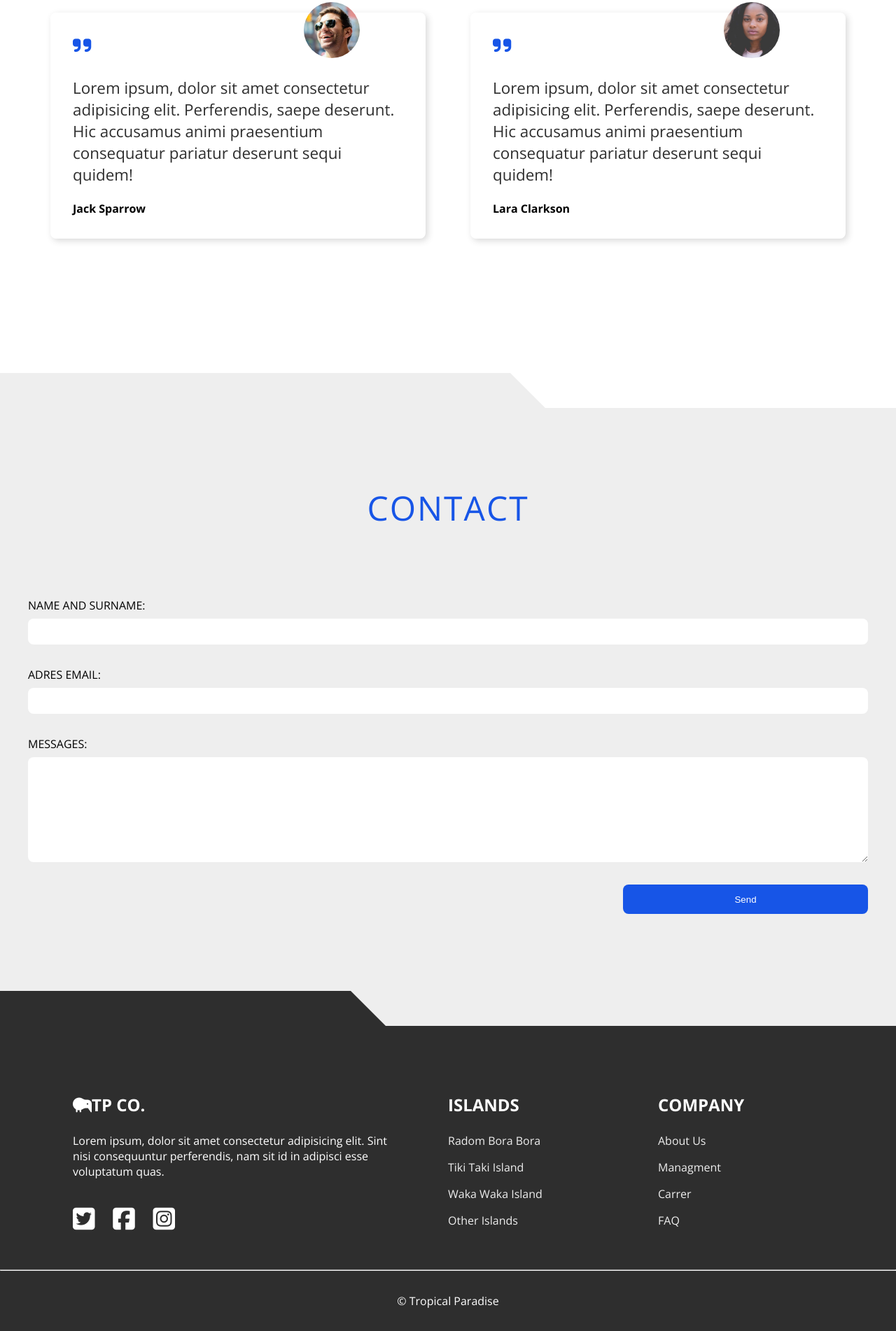
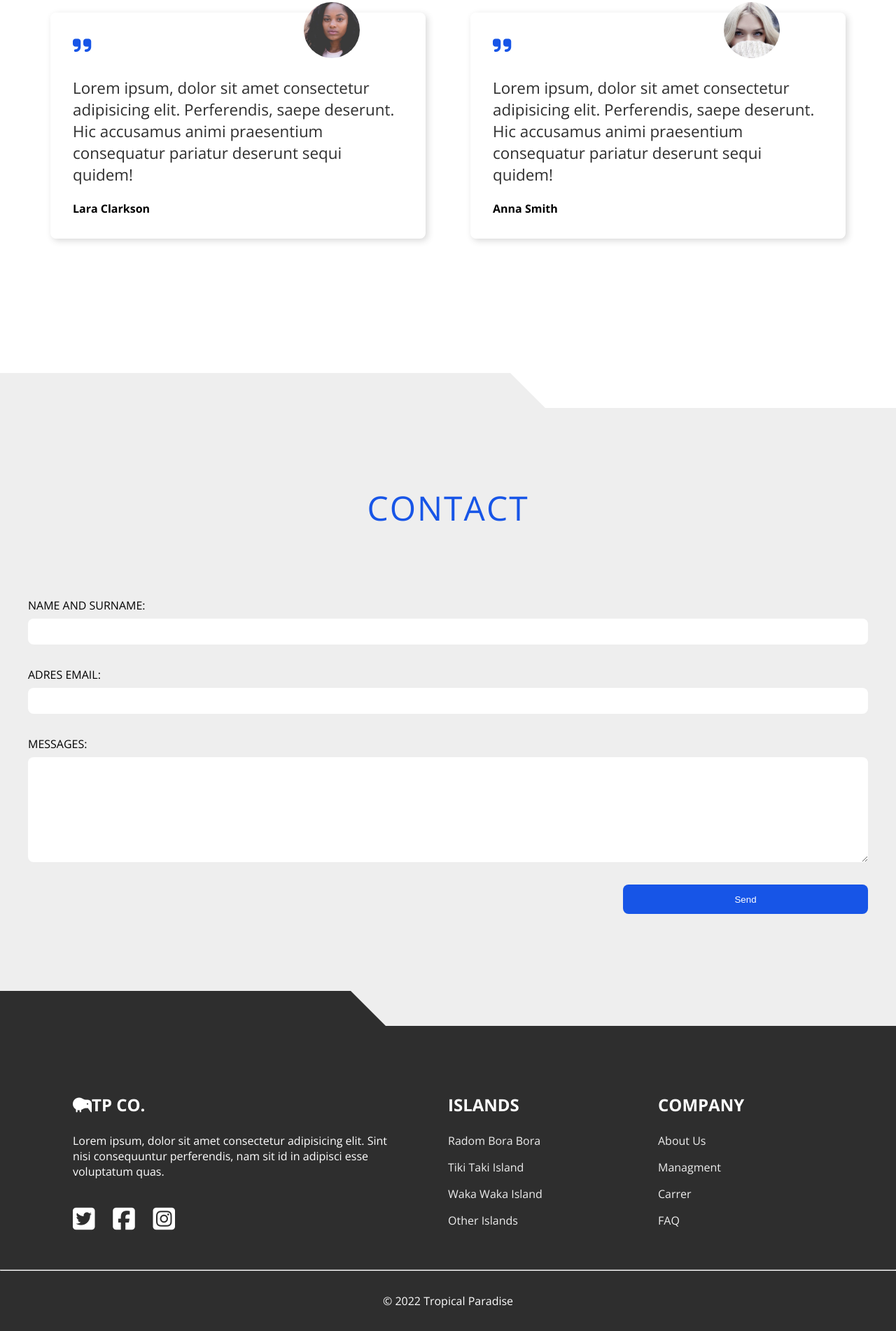
Before and after one commit to RafalKdev/TropicalParadise, a plain HTML site: page index.html in a window 1280 px wide. Shown: the part 6296-8198 px from the top of the page at 70% size. Drawn offline with nearby package versions, Linux system fonts and the light colour scheme.

Commit message:
java script

```diff
--- a/js/main.js
+++ b/js/main.js
@@ -1,9 +1,13 @@
 const nav = document.querySelector(".nav");
 const navBtn = document.querySelector(".burger-btn");
 const allNavItems = document.querySelectorAll(".nav__items");
+const navBtnBars = document.querySelector(".burger-btn__bars");
+const allSections = document.querySelectorAll(".section");
+const footerYear = document.querySelector(".footer__year");
 
 const handleNav = () => {
   nav.classList.toggle("nav-active");
+  navBtnBars.classList.remove("black__bars-color");
 
   allNavItems.forEach((item) => {
     item.addEventListener("click", () => {
@@ -21,4 +25,27 @@ const handleNavItemsAnimation = () => {
     delayTime++;
   });
 };
+const handleCurentYear = () => {
+  const currentYear = new Date().getFullYear();
+  footerYear.textContent = currentYear;
+};
+const handleObserver = () => {
+  const currentSection = window.scrollY;
+
+  allSections.forEach((section) => {
+    if (
+      section.classList.contains("white__section") &&
+      section.offsetTop <= currentSection + 60
+    ) {
+      navBtnBars.classList.add("black__bars-color");
+    } else if (
+      !section.classList.contains("white__section") &&
+      section.offsetTop <= currentSection + 60
+    ) {
+      navBtnBars.classList.remove("black__bars-color");
+    }
+  });
+};
+handleCurentYear();
 navBtn.addEventListener("click", handleNav);
+window.addEventListener("scroll", handleObserver);
--- a/scss/main.scss
+++ b/scss/main.scss
@@ -27,3 +27,8 @@ body {
   font-family: "Open Sans", sans-serif;
   font-size: 1.6rem;
 }
+.black__bars-color,
+.black__bars-color::after,
+.black__bars-color::before {
+  background-color: $dark;
+}
```
Also changed, not shown: css/main.css, 1 other file.
